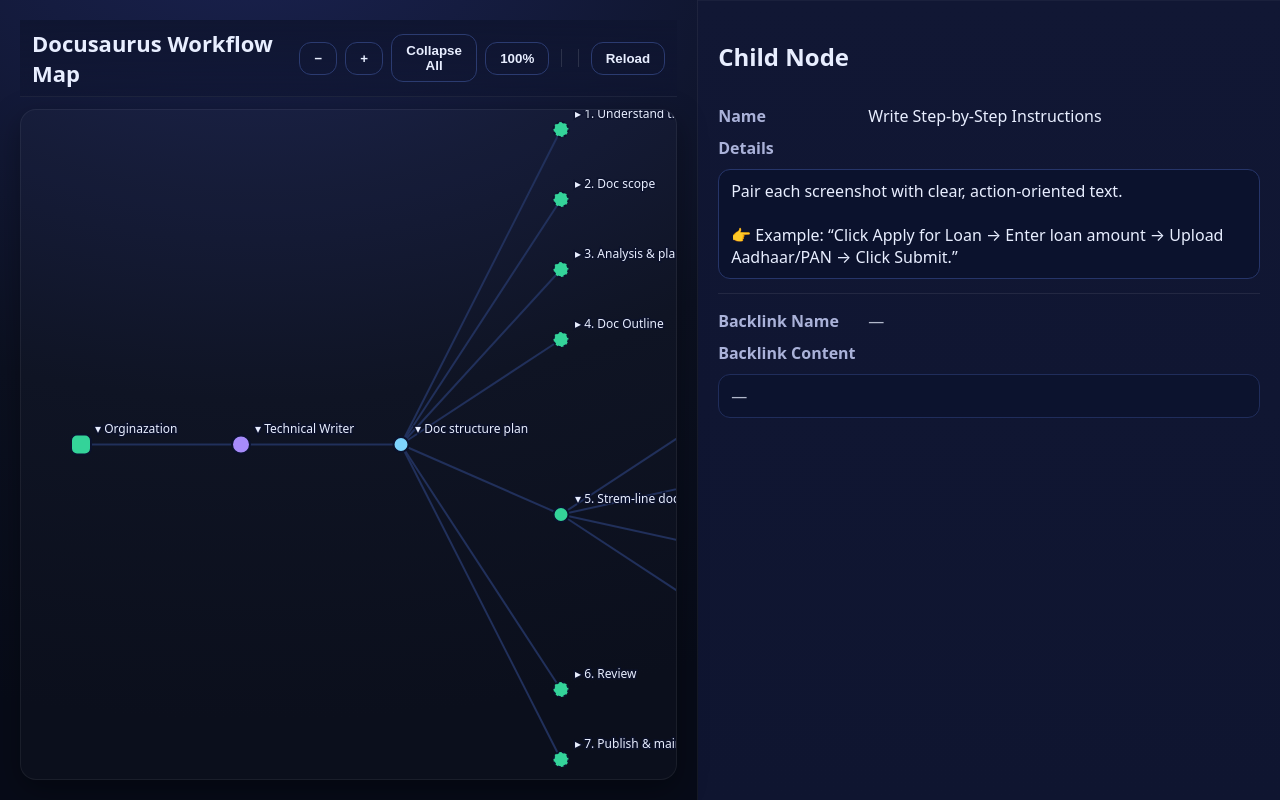
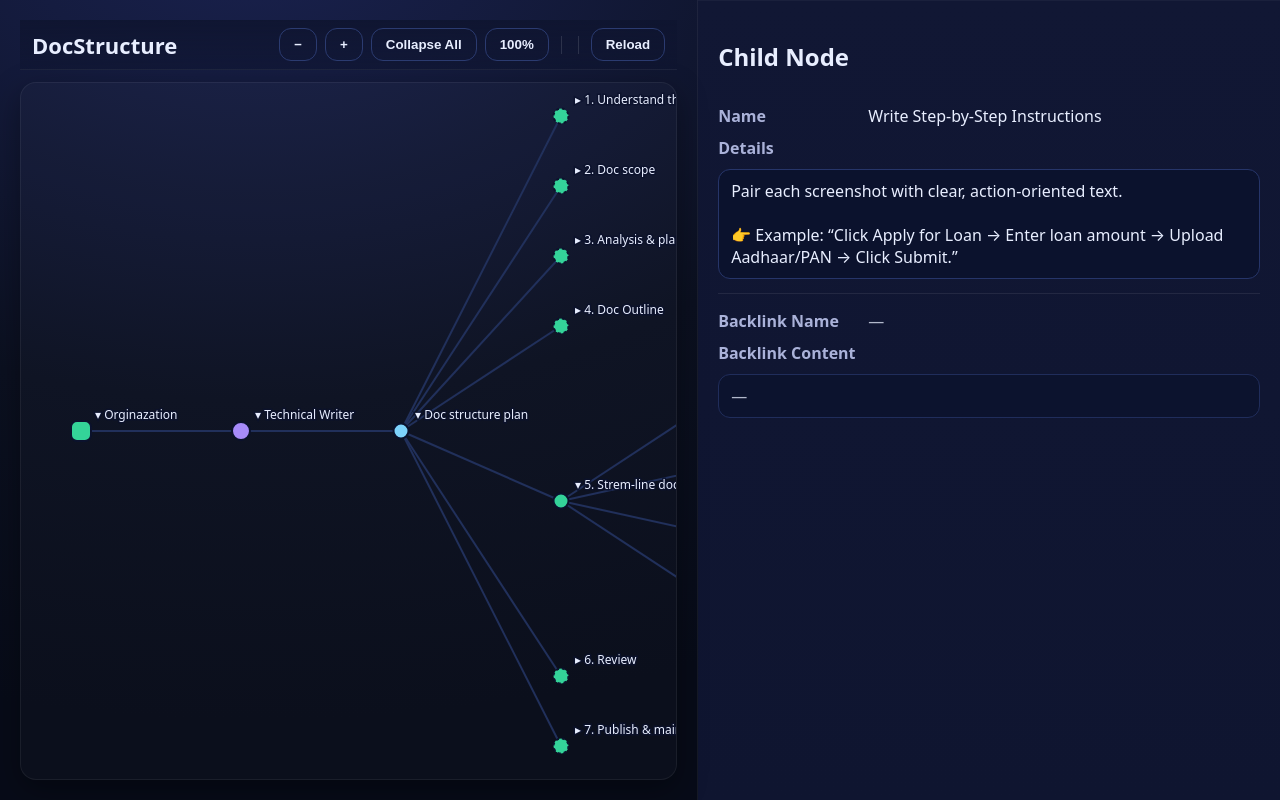
Before and after one commit to DeepuDGowda/workFlow, a plain HTML site: page index.html in a window 1280 px wide. Drawn offline with Linux system fonts and the light colour scheme.

Commit message:
updated doc file name

```diff
--- a/index.html
+++ b/index.html
@@ -6,7 +6,7 @@
       name="viewport"
       content="width=device-width, initial-scale=1, viewport-fit=cover"
     />
-    <title>Docusaurus Workflow Map</title>
+    <title>DocStructure</title>
     <link rel="stylesheet" href="styles.css" />
   </head>
   <body>
@@ -14,7 +14,7 @@
       <!-- Left: Map -->
       <section class="pane pane--map">
         <div class="map-header">
-          <h1 class="app-title">Docusaurus Workflow Map</h1>
+          <h1 class="app-title">DocStructure</h1>
           <div class="map-actions">
             <button id="zoomOutBtn" class="btn btn--ghost" title="Zoom out">
               −
```
